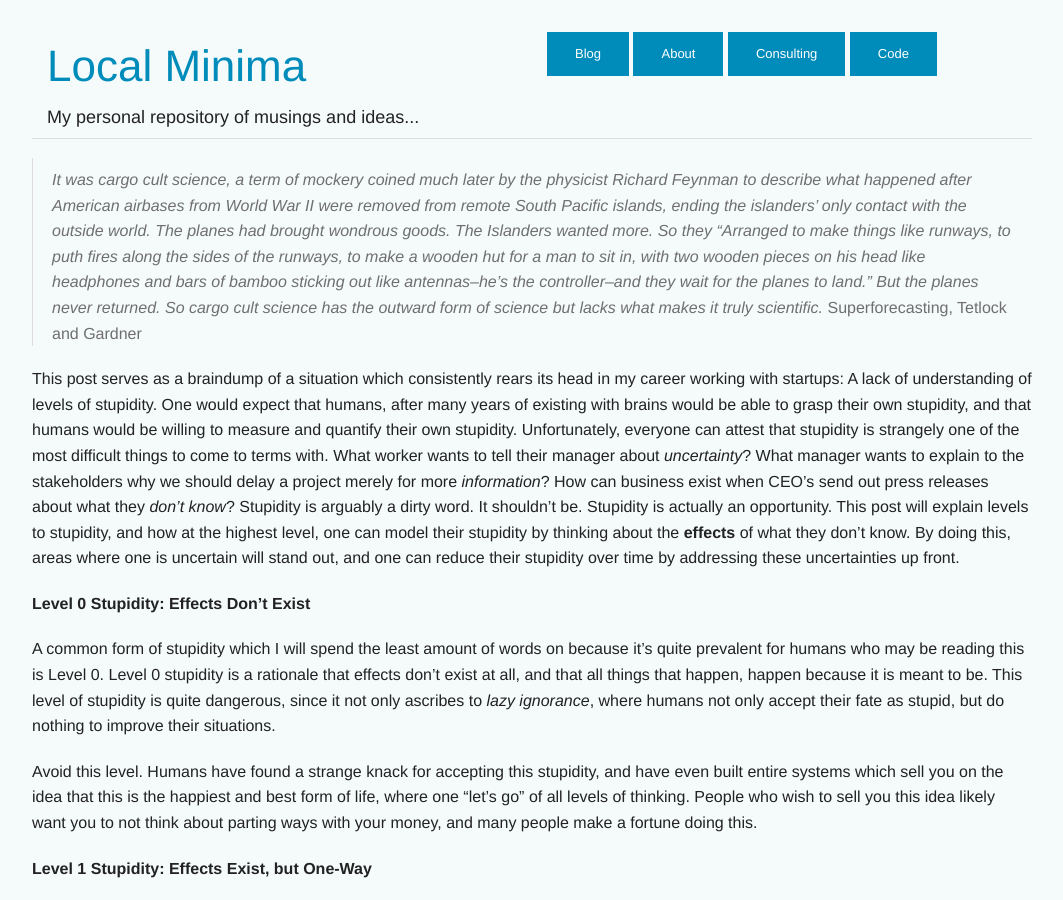
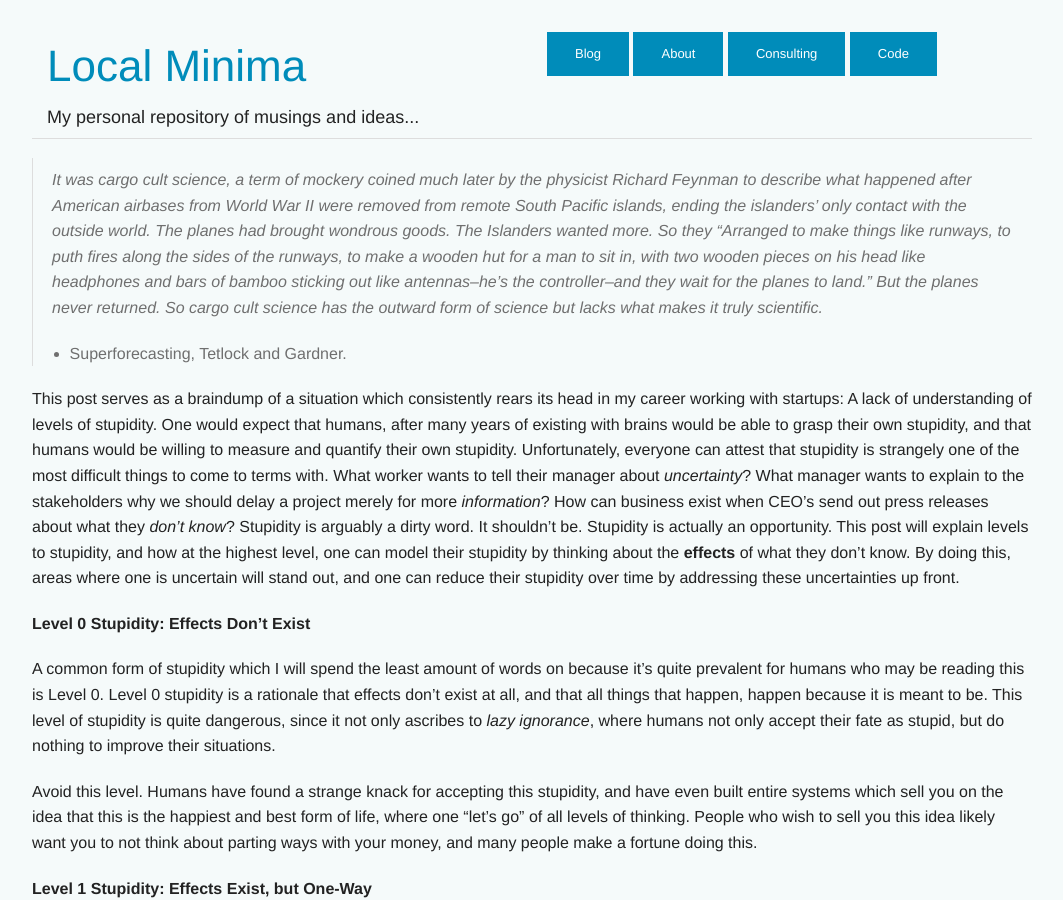
Before and after one commit to jfarid27/jfarid27.github.io, a Jekyll site: the page built from _posts/2019-09-01-cargo-cults.md, in a window 1280 px wide and 900 px high. Shown: the whole window, without its empty margins (108-1171 px from the left). Built offline with Jekyll 4.4.1, drawn with Linux system fonts in a browser that asks for light colours.

Commit message:
Fixing period

```diff
--- a/_posts/2019-09-01-cargo-cults.md
+++ b/_posts/2019-09-01-cargo-cults.md
@@ -12,7 +12,7 @@ the sides of the runways, to make a wooden hut for a man to sit in, with two woo
 like headphones and bars of bamboo sticking out like antennas--he's the controller--and they wait for
 the planes to land." But the planes never returned. So cargo cult science has the outward form of science
 but lacks what makes it truly scientific.*
-Superforecasting, Tetlock and Gardner
+- Superforecasting, Tetlock and Gardner.
 
 This post serves as a braindump of a situation which consistently rears its head in my career working with
 startups: A lack of understanding of levels of stupidity. One would expect that humans, after many years
```
